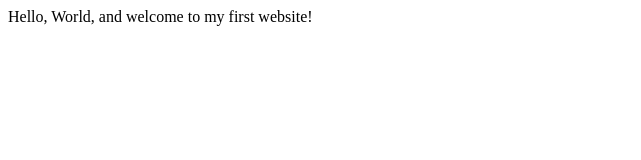
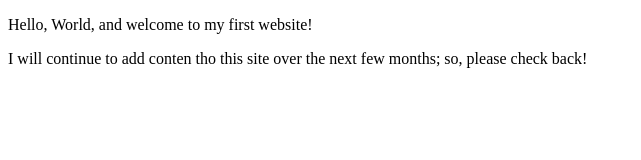
Before and after one commit to ngocngo110/ngocngo110.github.io, a plain HTML site: page index.html in a window 1280 px wide. Shown: the whole page, without its empty margins (0-641 px from the left). Drawn offline with Linux system fonts and the light colour scheme.

Commit message:
Update index.html

```diff
--- a/index.html
+++ b/index.html
@@ -3,9 +3,11 @@
     <head>
         <meta charset="utf-8">
         <meta name="viewport" content="width=device-width, initial-scale=1.0">
-        <title>My First Website</title>
+        <meta name="author" content="Ngoc Ngo">
+        <title>CE Truffaut | Web Developer</title>
     </head>
     <body>
-       Hello, World, and welcome to my first website!
+        <p>Hello, World, and welcome to my first website!</p>
+        <p>I will continue to add conten tho this site over the next few months; so, please check back!</p>
     </body>
 </html>
```
